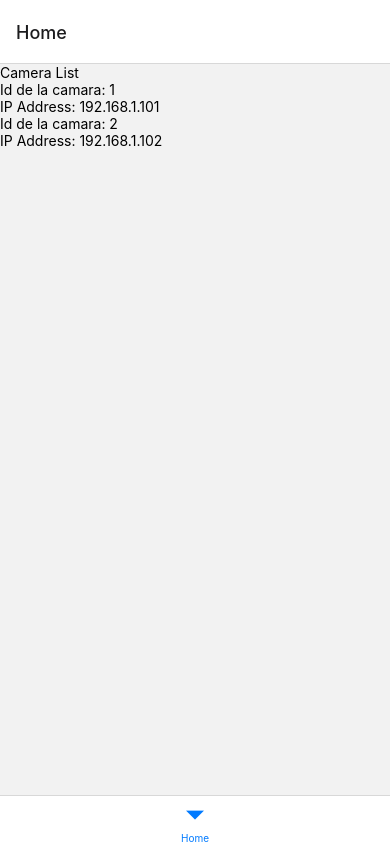
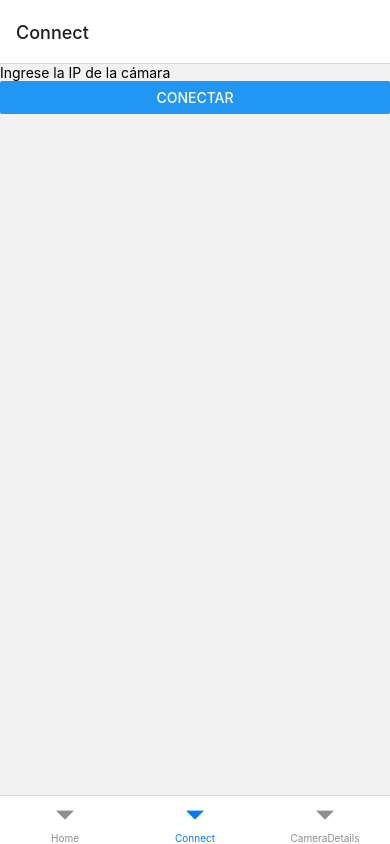
Before and after one commit to rjpuente/mineriaProyectoFront, a React Native app: screen /Connect in a window 390 px wide. Built offline with nearby package versions, Linux system fonts and the light colour scheme.

Commit message:
Agregado de mas pantallas

```diff
--- /dev/null
+++ b/app.json
@@ -0,0 +1,15 @@
+{
+    "expo": {
+      "name": "appejemplo",
+      "version": "1.0.0",
+      "extra": {
+        "webpackConfig": "./webpack.config.js"
+      },
+      "web": {
+        "cors": {
+          "origin": ["*"],
+          "credentials": true
+        }
+      }
+    }
+  }
--- a/package.json
+++ b/package.json
@@ -26,7 +26,9 @@
       "react-native-document-picker": "^9.0.1",
       "react-native-fs": "^2.20.0",
       "react-native-vector-icons": "^9.2.0",
-      "react-native-web": "~0.18.10"
+      "react-native-web": "~0.18.10",
+      "axios": "^1.4.0",
+      "http-proxy-middleware": "^2.0.6"
     },
     "devDependencies": {
       "@babel/core": "^7.20.0"
--- /dev/null
+++ b/src/Screens/CameraConnectScreen.js
@@ -0,0 +1,40 @@
+import React, { useState } from "react";
+import { View, TextInput, Button } from "react-native";
+
+const CameraConnectScreen = () => {
+  const [cameraIp, setCameraIp] = useState("");
+  const [connected, setConnected] = useState(false);
+
+  const handleConnect = () => {
+    // Conectar a la cámara agregando "/video" a la URL
+    setConnected(true);
+  };
+
+  return (
+    <View>
+      {!connected ? (
+        <View>
+          <TextInput
+            placeholder="Ingrese la IP de la cámara"
+            value={cameraIp}
+            onChangeText={setCameraIp}
+          />
+          <Button title="Conectar" onPress={handleConnect} />
+        </View>
+      ) : (
+        <View>
+          <video autoPlay controls>
+            <source
+              src={`http://${cameraIp}:4747/video`}
+              type="video/mp4"
+              crossOrigin="anonymous"
+            />
+            Su navegador no admite la etiqueta de video.
+          </video>
+        </View>
+      )}
+    </View>
+  );
+};
+
+export default CameraConnectScreen;
--- a/src/Screens/CameraDetailsScreen.js
+++ b/src/Screens/CameraDetailsScreen.js
@@ -1,14 +1,16 @@
 import React from 'react';
-import { View, Text } from 'react-native';
+import { View, Text, Image } from 'react-native';
 
 const CameraDetailsScreen = ({ route }) => {
   const { camera } = route.params;
 
   return (
     <View>
-      <Text>Camera ID: {camera.id}</Text>
+      <Text>Camera Details</Text>
       <Text>IP Address: {camera.ip}</Text>
-      {/* Agrega más detalles de la cámara aquí */}
+      <Text>Camera URL: {camera.url}</Text>
+      <Image style={{ width: 300, height: 200 }} source={{ uri: camera.url }} />
+      {/* Puedes agregar más detalles y elementos aquí */}
     </View>
   );
 };
--- a/src/Screens/HomeScreen.js
+++ b/src/Screens/HomeScreen.js
@@ -1,5 +1,5 @@
 import React, { useState } from 'react';
-import { View, Text } from 'react-native';
+import { View, Text, Button } from "react-native";
 import CameraList from '../components/CameraList';
 
 const HomeScreen = ({ navigation }) => {
@@ -13,6 +13,10 @@ const HomeScreen = ({ navigation }) => {
     <View>
       <Text>Camera List</Text>
       <CameraList cameras={cameras} navigation={navigation} />
+      <Button
+        title="Connect to Camera"
+        onPress={() => navigation.navigate('Connect')} // Navegar a la pantalla de conexión
+      />
     </View>
   );
 };
--- a/src/navigation/Navigation.js
+++ b/src/navigation/Navigation.js
@@ -1,6 +1,8 @@
 import React from 'react';
 import { createBottomTabNavigator } from '@react-navigation/bottom-tabs';
-import HomeScreen from '../Screens/HomeScreen';
+import HomeScreen from '../screens/HomeScreen';
+import CameraConnectScreen from '../Screens/CameraConnectScreen'; // Importa la nueva pantalla
+import CameraDetailsScreen from '../Screens/CameraDetailsScreen';
 
 const Tab = createBottomTabNavigator();
 
@@ -8,7 +10,8 @@ const Navigation = () => {
   return (
     <Tab.Navigator initialRouteName="Home">
       <Tab.Screen name="Home" component={HomeScreen} />
-      {/* Agrega más pantallas aquí */}
+      <Tab.Screen name="Connect" component={CameraConnectScreen} />
+      <Tab.Screen name="CameraDetails" component={CameraDetailsScreen} />
     </Tab.Navigator>
   );
 };
```
Also changed, not shown: setupProxy.js (added, +11 -0 lines), 2 other files (tests, documents, lock files or other folders).
